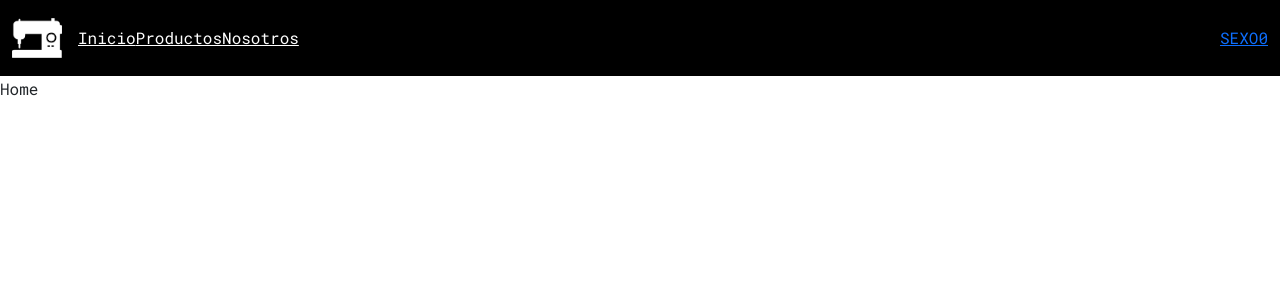
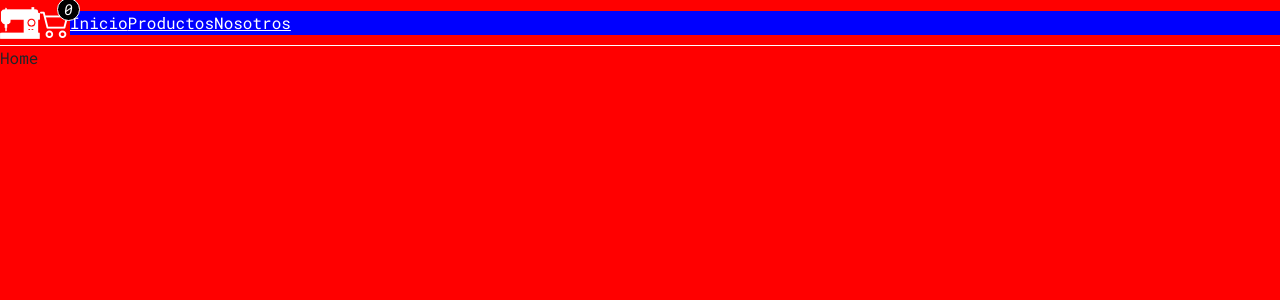
Before and after one commit to Juanse03999/ProyectoFinal-Villalva, a React (Vite) app: page / in a window 1280 px wide. Shown: the top 300 px of the page. Built offline with nearby package versions, Linux system fonts and the light colour scheme; a web font is replaced by a local one.

Commit message:
actualizacion

```diff
--- a/src/App.jsx
+++ b/src/App.jsx
@@ -11,6 +11,7 @@ import './App.css'
 import 'bootstrap/dist/css/bootstrap.min.css';
 // import ItemListContainer from "./components/ItemListContainer/ItemListContainer"
 import Products from "./components/Pages/Products"
+import Cart from "./components/Cart/Cart"
 
 function App() {
   return (
@@ -25,6 +26,7 @@ function App() {
             {/* <Route path="product/:productId" element={<ItemDetailContainer />} /> */}
             {/* <Route path="checkout" element={<CheckoutForm />} /> */}
             <Route path="info" element={<Info />} />
+            <Route path="cart" element={<Cart />} />
             <Route path="*" element={<Error404 />} />
 
           </Route>
--- /dev/null
+++ b/src/components/Cart/Cart.jsx
@@ -0,0 +1,11 @@
+import React from 'react'
+
+function Cart() {
+  return (
+    <div>
+        <h2>PUTOS</h2>
+    </div>
+  )
+}
+
+export default Cart
--- a/src/components/CartWidget/CartWidget.css
+++ b/src/components/CartWidget/CartWidget.css
@@ -0,0 +1,43 @@
+/* MOBILE */
+
+.cart-icon-container {
+    text-decoration: none;
+    color: white;
+}
+
+.icon-cart {
+    position: relative;
+    /* background-color: red; */
+    font-size: 30px;
+}
+
+.cart-count {
+    width: 23px;
+    height: 23px;
+    display: flex;
+    justify-content: center;
+    align-items: center;
+    position: absolute;
+    top: -5px;
+    right: -10px;
+    font-size: 15px;
+    background-color: black;
+    color: white;
+    border-radius: 50%;
+    border: 1px white solid;
+    padding: 2px 6px;
+}
+
+
+
+
+
+
+
+
+
+
+
+
+
+/* MOBILE */
--- a/src/components/CartWidget/CartWidget.jsx
+++ b/src/components/CartWidget/CartWidget.jsx
@@ -1,13 +1,18 @@
 import { Link } from 'react-router-dom';
+import Cart from '../Cart/Cart';
+import 'bootstrap-icons/font/bootstrap-icons.css';
 import './CartWidget.css';
-// import cartIcon from '../../assets/cart.svg'; // Ruta al ícono
 
 function CartWidget() {
     return (
-        <Link to="/cart" className="cart-widget">
-            {/* <img src={cartIcon} alt="Carrito" /> */}
-            <span className="cart-count">SEXO0</span> {/* Después se conecta con Context */}
-        </Link>
+        <div>
+            <Link as={Link} to="/Cart" className="cart-icon-container">
+                <i class="bi bi-cart2 icon-cart">
+                    <span className="cart-count">0</span>
+                </i>
+            </Link>
+        </div>
+
     );
 }
 
--- a/src/components/NavBar/NavBar.css
+++ b/src/components/NavBar/NavBar.css
@@ -1,13 +1,26 @@
 /* MOBILE */
 
-.logo-img {
-    width: 50px;
-    height: 50px;
+
+.custom-navbar {
+    max-width: 100%;
+    width: 100%;
+    /* background-color: black; */
+    border-bottom: 1px white solid;
+    padding: 0.7rem 1.3rem !important;
 }
 
-.custom-navbar {
-    background-color: black;
-    border-bottom: 1px white solid;
+
+.container-fluid {
+    padding: 0 !important;
+    display: flex;
+    justify-content: space-between !important;
+
+    background-color: blue !important;
+}
+
+.logo-img {
+    width: 40px;
+    height: 40px;
 }
 
 .link1 {
@@ -17,22 +30,52 @@
 
 
 /* organizacion del navbar */
-.uno {
+.uno {  /* Boton para menu */
     order: 0;
 }
-
-.dos {
-    order: 1;
+.navbar-toggler {
+    border: none !important;
 }
 
-.tres {
+.dos {  /* Logo */
+    order: 1;
+    margin: 0 !important;
+    padding: 0 !important;
+}
+
+.tres {  /* Contenido para el menu */
     order: 2;
 }
 
-.cuatro {
+.cuatro {  /* Carito */
     order: 3;
 }
 /* organizacion del navbar */
+
+
+
+
+
+
+
+
+
+
+
+
+
+
+
+
+
+
+
+
+
+
+
+
+
 
 /* cambio de color icono de menu hamburguesa */
 .uno .navbar-toggler-icon {
@@ -40,8 +83,8 @@
 }
 
 .uno:focus {
-    outline: 0;
-    box-shadow: 0 0 0 0.25rem rgba(255, 255, 255, 0.25); /* O un box-shadow blanco transparente */
+    /* outline: 0; */
+    box-shadow: none !important;
 }
 
 .offcanvas-header .btn-close {
@@ -66,6 +109,87 @@
 /* menu hamburguesa navbar de color negro */
 
 
+.uno {
+    padding: 0 !important;
+}
+
+
+
+
+
+/* MENU HAMBURGUESA */
+.tres {  /* Contenido para el menu */
+    width: 80vw;
+    display: flex;
+}
+
+/* HEADER DE MENU HAMBURGUESA */
+
+.offcanvas-header {
+    /* width: 100px; */
+    height: 100px;
+    display: flex;
+    /* justify-content: space-between; */
+    background-color: orange;
+    position: relative;
+    padding: 0 !important;
+}
+
+.chota {
+    height: 100px;
+    width: 100px;
+    display: flex;
+    justify-content: center;
+    align-items: center;
+    background-color: black ;
+}
+
+
+.img-header-menu {
+    margin: 0 auto;
+}
+
+
+.btn-close {
+    margin: 0 !important;
+    padding: 0 !important;
+    background-color: blue !important;
+    position: absolute;
+    /* top: 0; */
+    right: 0;
+}
+
+.arg {
+    display: flex;
+    justify-content: center;
+    align-items: center;
+    height: 200px;
+    width: 100%;
+    background-color: red !important;
+}
+
+
+
+
+
+
+/* HEADER DE MENU HAMBURGUESA */
+
+/* BODY DE MENU HAMBURGUESA */
+
+.offcanvas-body {
+        background-color: blue;
+}
+
+
+
+
+
+
+/* BODY DE MENU HAMBURGUESA */
+/* MENU HAMBURGUESA */
+
+
 
 
 
@@ -78,8 +202,14 @@
 
 
 
-/* === MOBILE (menos de 992px) === */
-@media (max-width: 768px) {
+/* === DESKTOP ( Mas de 768px ) === */
+@media (min-width: 768px) {
+
+    .custom-navbar {
+        /* width: 30px; */
+        background-color: blueviolet !important;
+        padding: 0 !important;
+    }
 
     .uno {
         order: 0;
@@ -96,4 +226,37 @@
     .cuatro {
         order: 2;
     }
+
+
+
+
+
+
+
+
+
+    .container-fluid {
+    /* width: 100px !important; */
+    background-color: red !important;
+    }
+
+
+
+
+    .uno {
+    display: none !important; /* Esto oculta el Navbar.Toggle */
+    }
+
+
+    /* Y asegúrate de que el Navbar.Offcanvas esté oculto en desktop
+    .tres {
+        display: none !important;
+    } */
+
+    .dos {
+        margin: 0 !important;
+    }
+
+
+
 }
--- a/src/components/NavBar/NavBar.jsx
+++ b/src/components/NavBar/NavBar.jsx
@@ -1,3 +1,4 @@
+import React, { useState } from 'react'
 import { Container, Nav, Navbar, Offcanvas } from "react-bootstrap"
 import { Link } from "react-router-dom"
 import CartWidget from "../CartWidget/CartWidget"
@@ -5,104 +6,74 @@ import logo from "../../assets/logos/logo_blanco.svg"
 import "./NavBar.css"
 
 function NavBar() {
-  return (
-    // <Navbar expand="md" className="custom-navbar">
-    //   <Container fluid className="navbar-container">
-    //     {/* Botón hamburguesa (solo visible en mobile) */}
-    //     <Navbar.Toggle aria-controls="offcanvasNavbar" className="uno" />
-    //     {/* <Navbar.Toggle aria-controls="offcanvasNavbar" className="navbar-toggler-custom" /> */}
 
-    //     {/* Logo (izquierda en desktop, centro en mobile) */}
-        // <Navbar.Brand as={Link} to="/" className="dos">
-        //     <img src={logo || "/placeholder.svg"} alt="Tienda Piola" className="logo-img" />
-        // </Navbar.Brand>
-    //     {/* <Navbar.Brand as={Link} to="/" className="navbar-brand-custom">
-    //         <img src={logo || "/placeholder.svg"} alt="Tienda Piola" className="logo-img" />
-    //     </Navbar.Brand> */}
+        // 1. Define el estado para controlar la visibilidad del Offcanvas
+    const [showOffcanvas, setShowOffcanvas] = useState(false);
 
-    //     {/* Carrito (siempre visible a la derecha) */}
-    //     <Link to="/cart" className="tres">
-    //       <CartWidget />
-    //     </Link>
-    //     {/* <Link to="/cart" className="cart-link">
-    //       <CartWidget />
-    //     </Link> */}
+    // Funciones para manejar la apertura y cierre del Offcanvas
+    const handleCloseOffcanvas = () => setShowOffcanvas(false);
+    const handleShowOffcanvas = () => setShowOffcanvas(true);
 
-    //   </Container>
+    // Componente para tu Brand/Logo (reutilizable)
+    // Se le pasa 'onClick' para que pueda cerrar el offcanvas si el logo está dentro
+    const MyBrand = ({ onClick }) => (
+        <Link to="/" className="navbar-brand-custom-logo" onClick={onClick}>
+            <img src={logo || "/placeholder.svg"} alt="Tienda Piola" className="logo-img" />
+        </Link>
+    )
 
-
-    //     {/* Offcanvas que contiene la navegación */}
-    //     <Navbar.Offcanvas
-    //       id="offcanvasNavbar"
-    //       aria-labelledby="offcanvasNavbarLabel"
-    //       placement="start"
-    //       className="cuatro offcanvas-custom"
-    //     >
-    //       <Offcanvas.Header closeButton className="offcanvas-header-custom">
-    //         <Offcanvas.Title>
-    //           <img src={logo || "/placeholder.svg"} alt="Tienda Piola" className="logo-img" />
-    //         </Offcanvas.Title>
-    //       </Offcanvas.Header>
-    //       <Offcanvas.Body className="offcanvas-body-custom">
-    //         <Nav className="nav-links-container">
-            //   <Nav.Link as={Link} to="/" className="nav-link-unified">
-            //     Inicio
-            //   </Nav.Link>
-            //   <Nav.Link as={Link} to="/products" className="nav-link-unified">
-            //     Productos
-            //   </Nav.Link>
-            //   <Nav.Link as={Link} to="/nosotros" className="nav-link-unified">
-            //     Nosotros
-            //   </Nav.Link>
-    //         </Nav>
-    //       </Offcanvas.Body>
-    //     </Navbar.Offcanvas>
-    // </Navbar>
-
-
+    return (
         <Navbar expand="md" className="custom-navbar">
             <Container fluid className="container-fluid">
 
-                <Navbar.Toggle aria-controls="offcanvasNavbar" className="uno" />
+                <Navbar.Toggle aria-controls="offcanvasNavbar" className="uno" onClick={handleShowOffcanvas} />
 
                 <Navbar.Brand as={Link} to="/" className="dos">
                     <img src={logo || "/placeholder.svg"} alt="Tienda Piola" className="logo-img" />
                 </Navbar.Brand>
 
-                <Navbar.Offcanvas id={`offcanvasNavbar-expand-`} aria-labelledby={`offcanvasNavbarLabel-expand-`} placement="start" className="tres">
+                <Navbar.Offcanvas id={`offcanvasNavbar-expand-`} aria-labelledby={`offcanvasNavbarLabel-expand-`} placement="start" className="tres" show={showOffcanvas}
+                    onHide={handleCloseOffcanvas}>
 
-                    <Offcanvas.Header closeButton>
-                        <Offcanvas.Title id={`offcanvasNavbarLabel-expand-`}>
-                            <logo />
+                    <Offcanvas.Header closeButton className='offcanvas-header'>
+
+                        {/* <button type="button" class="btn-close" aria-label="Close"></button> */}
+
+                        <Offcanvas.Title id={`offcanvasNavbarLabel-expand-`} onClick={handleCloseOffcanvas} className='chota'>
+                            <img src={logo || "/placeholder.svg"} alt="Tienda Piola" className="logo-img img-header-menu" />
                         </Offcanvas.Title>
+
                     </Offcanvas.Header>
 
-                    <Offcanvas.Body>
-                        <Nav className="">
-                            <Link as={Link} to="/" className="link1">
+
+                    <Offcanvas.Body className="offcanvas-body">
+
+                            <Link as={Link} to="/" className="link1" onClick={handleCloseOffcanvas}>
                             Inicio
                             </Link>
 
-                            <Link as={Link} to="/products" className="link1">
+                            <Link as={Link} to="/products" className="link1" onClick={handleCloseOffcanvas}>
                                 Productos
                             </Link>
 
-                            <Link as={Link} to="/nosotros" className="link1">
+                            <Link as={Link} to="/info" className="link1" onClick={handleCloseOffcanvas}>
                                 Nosotros
                             </Link>
-                        </Nav>
+
                     </Offcanvas.Body>
 
                 </Navbar.Offcanvas>
 
-                <div to="/cart" className="cuatro">
+                {/* <div to="/cart" className="cuatro">
+
+                </div> */}
+
+                <div className="cuatro">
                     <CartWidget />
                 </div>
 
             </Container>
-
         </Navbar>
-
     )
 }
 
--- a/src/index.css
+++ b/src/index.css
@@ -1,5 +1,8 @@
+
 body {
-    /* background-color: #EAEFEF; */
-    /* background-color: #F5F5F5; */
-    background-color: #000000;
+    /* background-color: #000000 !important; */
+    background-color: red !important;
+    box-sizing: border-box;
+    margin: 0 !important;
+    padding: 0 !important;
 }
```
Also changed, not shown: src/components/Layout/Layout.jsx (+0 -37 lines).
